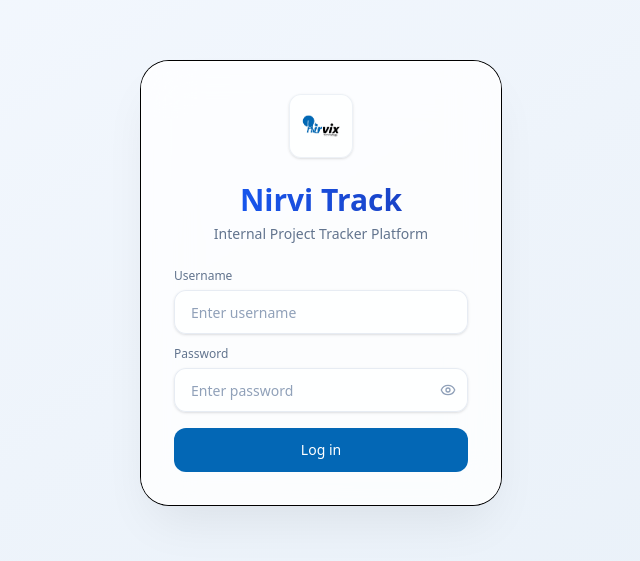
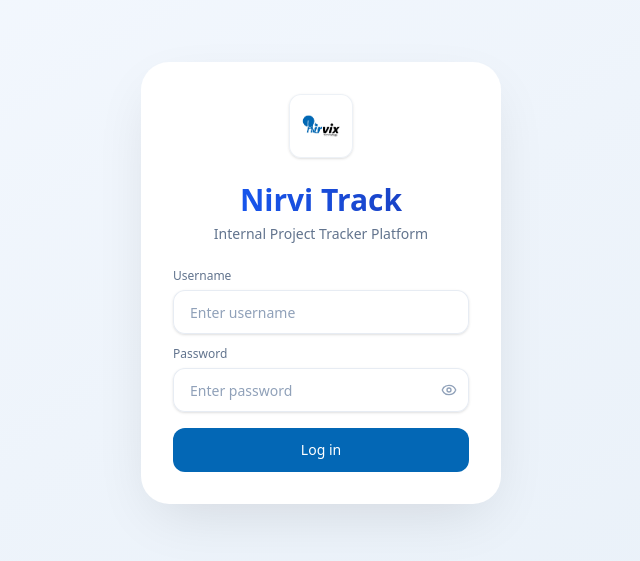
Before and after one commit to nirvixtech/Nirvi-Tracker, a React (Vite) app: page / in a window 1280 px wide. Shown: the part 117-678 px from the top of the page, without its empty margins (319-959 px from the left). Built offline with nearby package versions, Linux system fonts and the light colour scheme.

Commit message:
fix: login card

```diff
--- a/src/pages/Login.tsx
+++ b/src/pages/Login.tsx
@@ -34,7 +34,7 @@ export default function Login() {
         transition={{ duration: 0.6, ease: 'easeOut' }}
         className="relative z-10 w-full max-w-[360px] mx-4"
       >
-        <Card className="rounded-[28px] p-8 flex flex-col items-center bg-white/80 border-white/60 backdrop-blur-xl shadow-[0_25px_50px_-12px_rgba(0,0,0,0.08),inset_0_1px_1px_rgba(255,255,255,0.8)] border gap-0">
+        <Card className="rounded-[28px] p-8 flex flex-col items-center bg-white shadow-[0_20px_60px_-15px_rgba(0,0,0,0.12)] ring-0 gap-0">
 
           {/*Logo*/}
 
```
